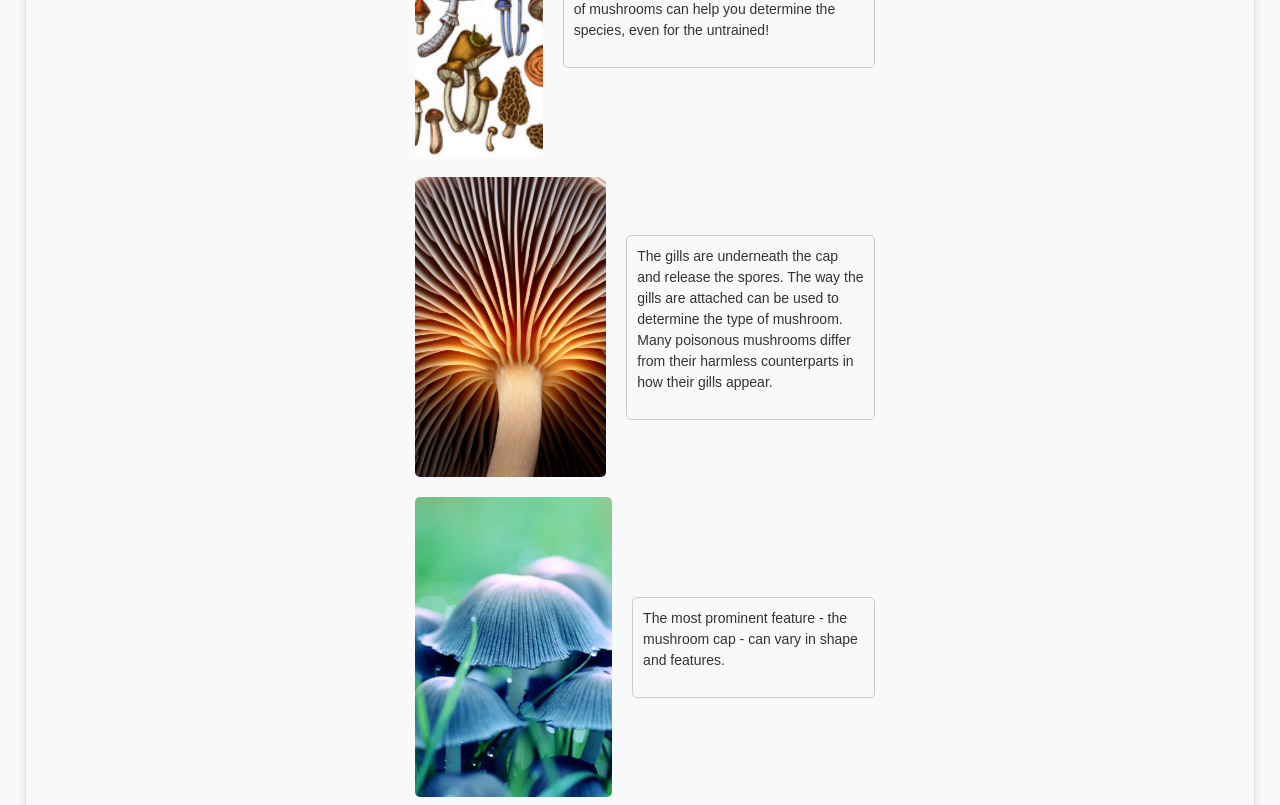
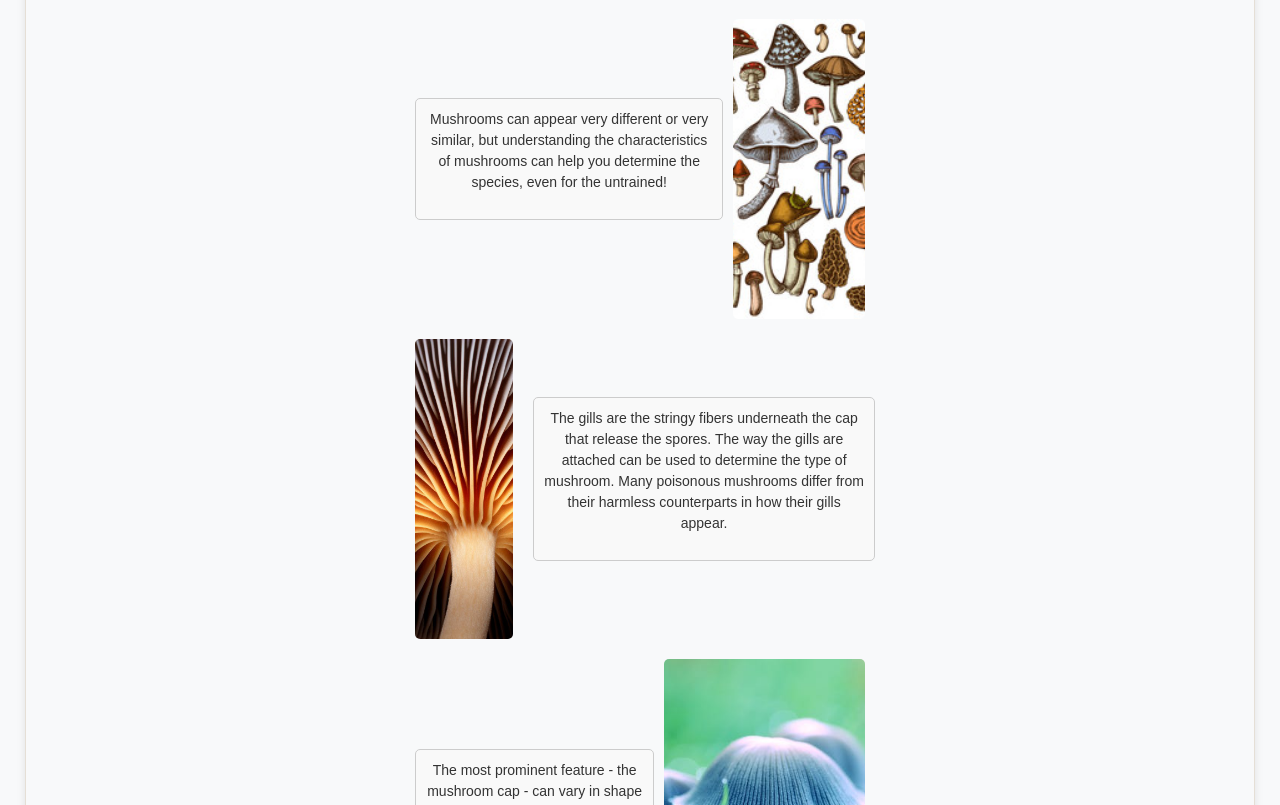
Before and after one commit to KelseyMersinas/Project-4-Group-10, a Flask app: page / in a window 1280 px wide. Shown: the part 792-1597 px from the top of the page. Run offline with Flask 3, Linux system fonts and the light colour scheme; parts of the project's set-up code (start-up, migrations or seed data) failed here and were passed over; some libraries are stand-ins or nearby versions.

Commit message:
landing page and other formatting

```diff
--- a/app/static/css/style.css
+++ b/app/static/css/style.css
@@ -100,6 +100,13 @@ body {
     color: #333; /* Dark text color for the header */
 }
 
+/* tableau 1 styling */
+.padding {
+    padding: 50px;
+    justify-content: center;
+    align-items: center;
+}
+
 /* Predictions page styling */
 body {
     font-family: Arial, sans-serif;
@@ -134,21 +141,25 @@ input[type="range"] {
 .container {
     display: flex; /* Use flexbox for side-by-side layout */
     align-items: center; /* Align items vertically */
+    justify-content: space-between;
     margin-bottom: 20px; /* Space below the images */
 }
+
 
 .text-box {
     border: 1px solid #ccc; /* Border around the text box */
     border-radius: 5px; /* Rounded corners */
     padding: 10px; /* Space inside the box */
     background-color: #f9f9f9; /* Background color */
-    text-align: left; /* Align text to the left */
-    margin-left: 10px; /* Space between images and text */
+    text-align: center; /* Align text to the left */
+    margin-left: 10px;
+    margin-bottom: 20px; /* Space between images and text */
 }
 
 .image-box {
     height: 300px; /* Set a fixed height for each image box */
-    width: auto;
+    max-width: 300px; /* Maximum width for each image box */
+    width: 100%; /* Allow to expand to 100% of the parent width */
     margin: 0 10px; /* Space between images */
     overflow: hidden; /* Hide any overflow */
     border-radius: 5px; /* Rounded corners for the images */
@@ -165,7 +176,7 @@ input[type="range"] {
 
 .image-box img.stretch {
     width: 200%; /* Increase width for this specific image */
-    height: auto; /* Maintain aspect ratio */
+    height: 100%; /* Maintain aspect ratio */
     object-fit: cover; /* Ensure the image covers the box without stretching */
 }
 
--- a/app/templates/aboutus.html
+++ b/app/templates/aboutus.html
@@ -23,10 +23,10 @@
                     <a class="nav-link" href="{{ url_for('predict') }}">Identify</a>
                     </li>
                     <li class="nav-item"></li>
-                    <a class="nav-link" href="{{ url_for('tableauOne') }}">Tableau Dashboard 1</a>
+                    <a class="nav-link" href="{{ url_for('tableauOne') }}">Explore: Shape and Color</a>
                     </li>
                     <li class="nav-item"></li>
-                    <a class="nav-link" href="{{ url_for('tableauTwo') }}">Tableau Dashboard 2</a>
+                    <a class="nav-link" href="{{ url_for('tableauTwo') }}">Explore: Edibility</a>
                     </li>
                     <li class="nav-item"></li>
                     <a class="nav-link" href="{{ url_for('aboutus') }}">About Us</a>
--- a/app/templates/landing.html
+++ b/app/templates/landing.html
@@ -42,12 +42,12 @@
             </li>
             <li class="nav-item">
               <a class="nav-link" href="{{ url_for('tableauOne') }}"
-                >Tableau Dashboard 1</a
+                >Explore: Shape and Color</a
               >
             </li>
             <li class="nav-item">
               <a class="nav-link" href="{{ url_for('tableauTwo') }}"
-                >Tableau Dashboard 2</a
+                >Explore: Edibility</a
               >
             </li>
             <li class="nav-item">
@@ -88,12 +88,31 @@
             </p>
           </div>
         </header>
+        <div class="col-md-12">
+          <div class="text-box">
+            <p>
+              This app can be used to get more infomation on what species of mushroom
+              you may have found! Head over to our Identify page and enter in the
+              description of your mushroom - observe the color, shape, size and features and report to
+              our app your findings to get the best guess of it as either safe to eat or if it may be poisonous.
+              Always use safe practices when consuming food found in the wild. This app is for educational purposes only
+              and you should always confrim with an expert before eating anything growing outside of a controlled
+              environment.
+            </p>
+          </div>
+        </div>
         <div class="container">
           <div class="image-box">
             <img
               src="https://cdn.britannica.com/14/253814-138-42B6A52C/mushroom-fungi-photosynthesize-sunlight.jpg?w=800&h=450&c=crop"
               alt="button mushroom"
             />
+          </div>
+          <div class="text-box">
+            <p>
+              One is a harmless Button mushroom, the other is the deadly
+              Destroying Angel. Can your eyes tell which is which?
+            </p>
           </div>
           <div class="image-box">
             <img
@@ -102,27 +121,21 @@
               alt="destroying angel"
             />
           </div>
+        </div>
+        <div class="container">
           <div class="text-box">
             <p>
-              One is a harmless button mushroom, the other is the deadly
-              destroying angel.
+              Mushrooms can appear very different or very similar, but
+              understanding the characteristics of mushrooms can help you
+              determine the species, even for the untrained!
             </p>
           </div>
-        </div>
-        <div class="container">
           <div class="image-box">
             <img
               class="field"
               src="static/images/pic_variety.jpg"
               alt="mushroom field"
             />
-          </div>
-          <div class="text-box">
-            <p>
-              Mushrooms can appear very different or very similar, but
-              understanding the characteristics of mushrooms can help you
-              determine the species, even for the untrained!
-            </p>
           </div>
         </div>
         <div class="container">
@@ -134,25 +147,25 @@
           </div>
           <div class="text-box">
             <p>
-              The gills are underneath the cap and release the spores. The way
+              The gills are the stringy fibers underneath the cap that release the spores. The way
               the gills are attached can be used to determine the type of
               mushroom. Many poisonous mushrooms differ from their harmless counterparts in how their gills appear.
             </p>
           </div>
         </div>
         <div class="container">
+          <div class="text-box">
+            <p>
+              The most prominent feature - the mushroom cap - can vary in shape
+              and features.
+            </p>
+          </div>
           <div class="image-box">
             <img
               class="field"
               src="static/images/pexels-photo-1379563.jpeg"
               alt="mushroom cap example"
             />
-          </div>
-          <div class="text-box">
-            <p>
-              The most prominent feature - the mushroom cap - can vary in shape
-              and features.
-            </p>
           </div>
         </div>
         <div class="container">
@@ -162,18 +175,19 @@
               alt="button mushroom"
             />
           </div>
+          <div class="text-box">
+            <p>
+              The actual height and size can be very different across different
+              species, from very small to large. Some mushrooms don't even have gills or caps
+              as we would think of them, so the size and color may be the only characteristics
+              to use to distinguish them!
+            </p>
+          </div>
           <div class="image-box">
             <img
-              class="stretch"
               src="https://upload.wikimedia.org/wikipedia/commons/9/92/Lion%27s-mane_mushroom_imported_from_iNaturalist_photo_176790519_on_21_March_2024.jpg"
               alt="destroying angel"
             />
-          </div>
-          <div class="text-box">
-            <p>
-              The actual height and size can be very different across different
-              species, from very small to large.
-            </p>
           </div>
         </div>
       </div>
--- a/app/templates/predict.html
+++ b/app/templates/predict.html
@@ -50,12 +50,12 @@
             </li>
             <li class="nav-item">
               <a class="nav-link" href="{{ url_for('tableauOne') }}"
-                >Tableau Dashboard 1</a
+                >Explore: Shape and Color</a
               >
             </li>
             <li class="nav-item">
               <a class="nav-link" href="{{ url_for('tableauTwo') }}"
-                >Tableau Dashboard 2</a
+                >Explore: Edibility</a
               >
             </li>
             <li class="nav-item">
--- a/app/templates/workscited.html
+++ b/app/templates/workscited.html
@@ -42,12 +42,12 @@
             </li>
             <li class="nav-item">
               <a class="nav-link" href="{{ url_for('tableauOne') }}"
-                >Tableau Dashboard 1</a
+                >Explore: Shape and Color</a
               >
             </li>
             <li class="nav-item">
               <a class="nav-link" href="{{ url_for('tableauTwo') }}"
-                >Tableau Dashboard 2</a
+                >Explore: Edibility</a
               >
             </li>
             <li class="nav-item">
--- a/app/templates/writeup.html
+++ b/app/templates/writeup.html
@@ -23,10 +23,10 @@
                     <a class="nav-link" href="{{ url_for('predict') }}">Identify</a>
                     </li>
                     <li class="nav-item"></li>
-                    <a class="nav-link" href="{{ url_for('tableauOne') }}">Tableau Dashboard 1</a>
+                    <a class="nav-link" href="{{ url_for('tableauOne') }}">Explore: Shape and Color</a>
                     </li>
                     <li class="nav-item"></li>
-                    <a class="nav-link" href="{{ url_for('tableauTwo') }}">Tableau Dashboard 2</a>
+                    <a class="nav-link" href="{{ url_for('tableauTwo') }}">Explore: Edibility</a>
                     </li>
                     <li class="nav-item"></li>
                     <a class="nav-link" href="{{ url_for('aboutus') }}">About Us</a>
```
Also changed, not shown: app/templates/tableauOne.html (+4 -4 lines), app/templates/tableauTwo.html (+71 -17 lines).
